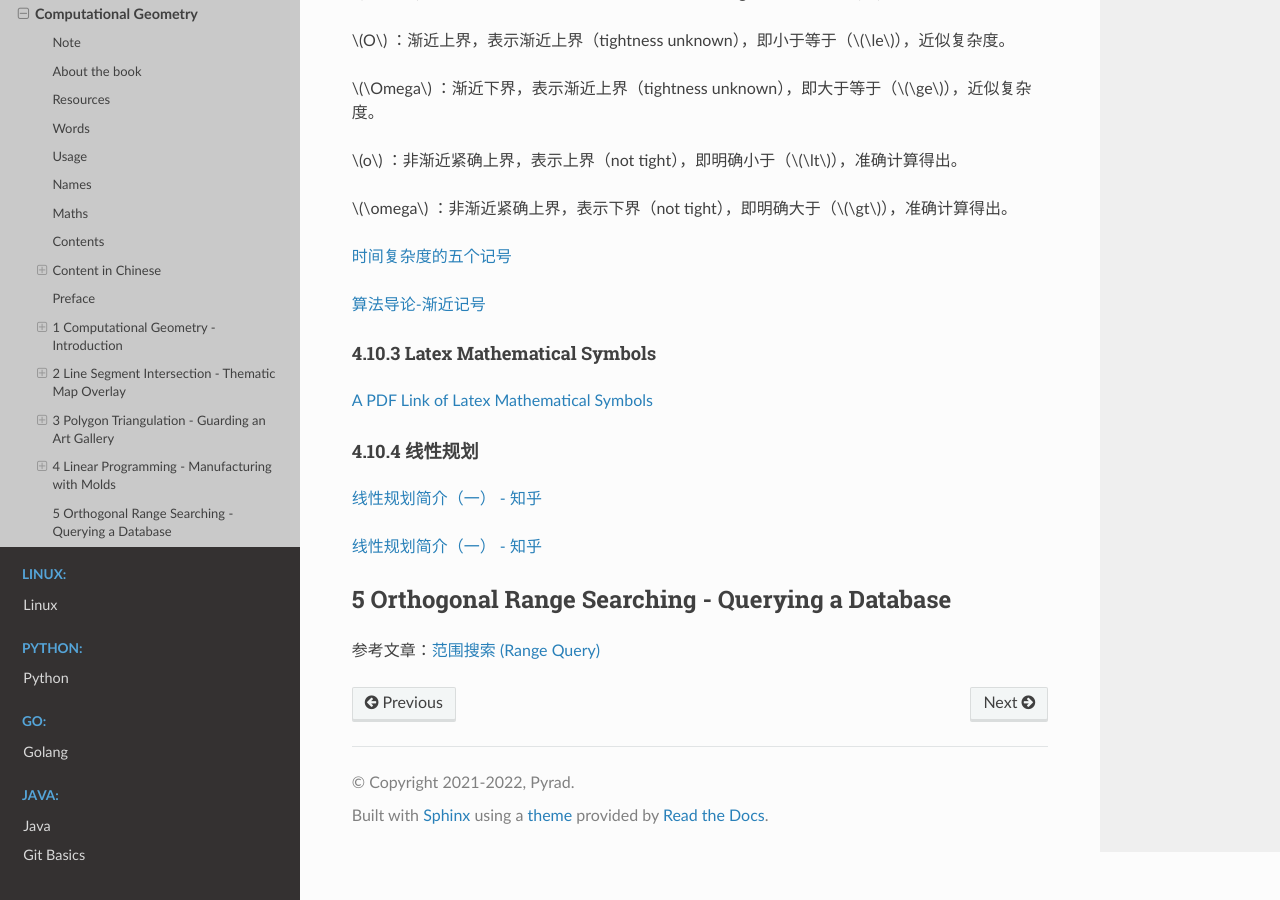
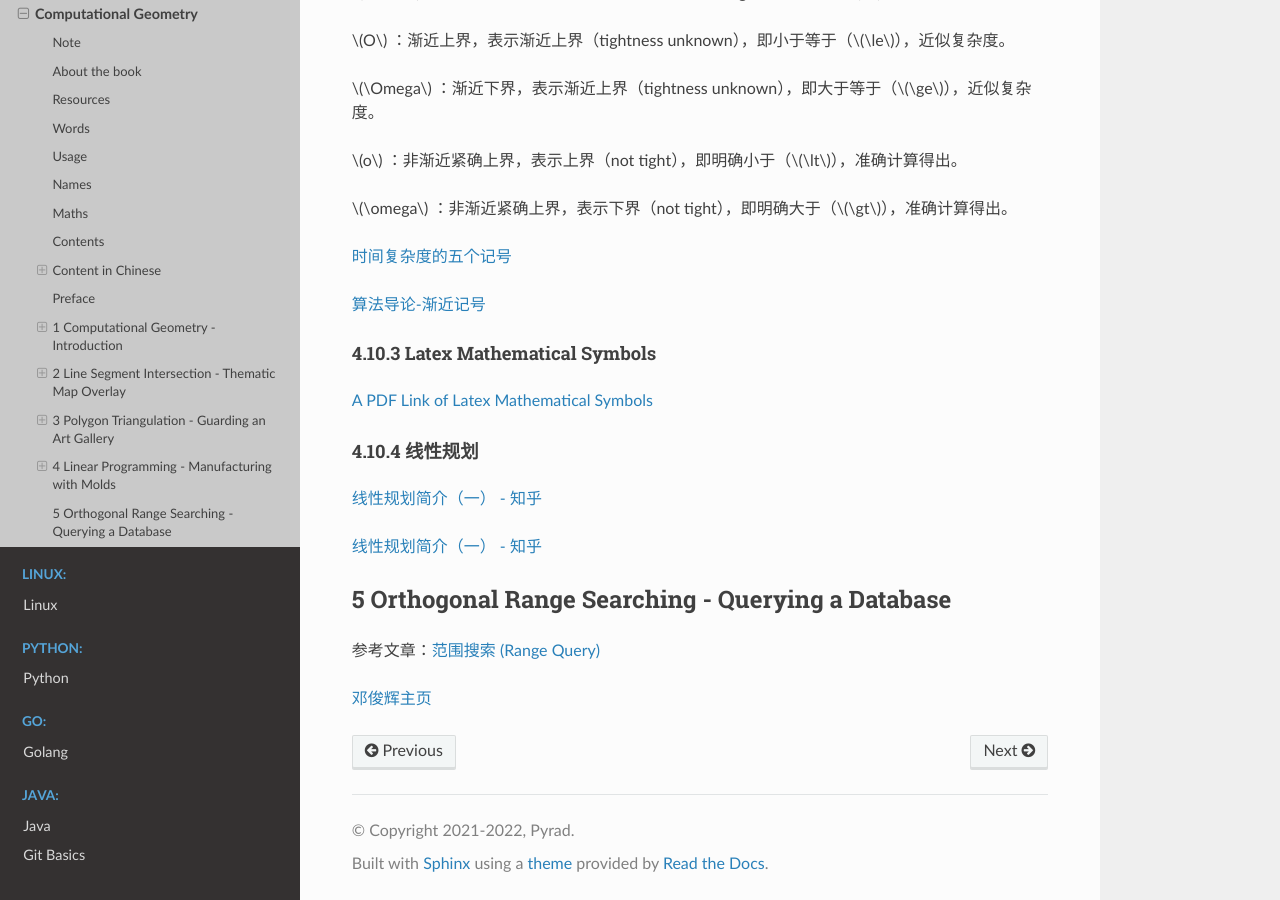
Before and after one commit to Pyrad/pyradnotes, a Sphinx documentation site: the page built from source/Geometry/ComputationalGeometryAA3rd.md, in a window 1280 px wide and 900 px high, scrolled down 75709 px. Built offline with Sphinx 7.4.7 and the Read the Docs theme 2.0.0, drawn with Linux system fonts in a browser that asks for light colours; a script that is not in the unit is left out.

Commit message:
CGAA3 Main page of the translater

```diff
--- a/source/Geometry/ComputationalGeometryAA3rd.md
+++ b/source/Geometry/ComputationalGeometryAA3rd.md
@@ -2301,3 +2301,5 @@ $\omega$ ：非渐近紧确上界，表示下界（not tight），即明确大
 
 
 参考文章：[范围搜索 (Range Query)](https://blog.csdn.net/wjl84945979/article/details/65441869)
+
+[邓俊辉主页](https://dsa.cs.tsinghua.edu.cn/~deng/cg/index.htm#TOP)
```
